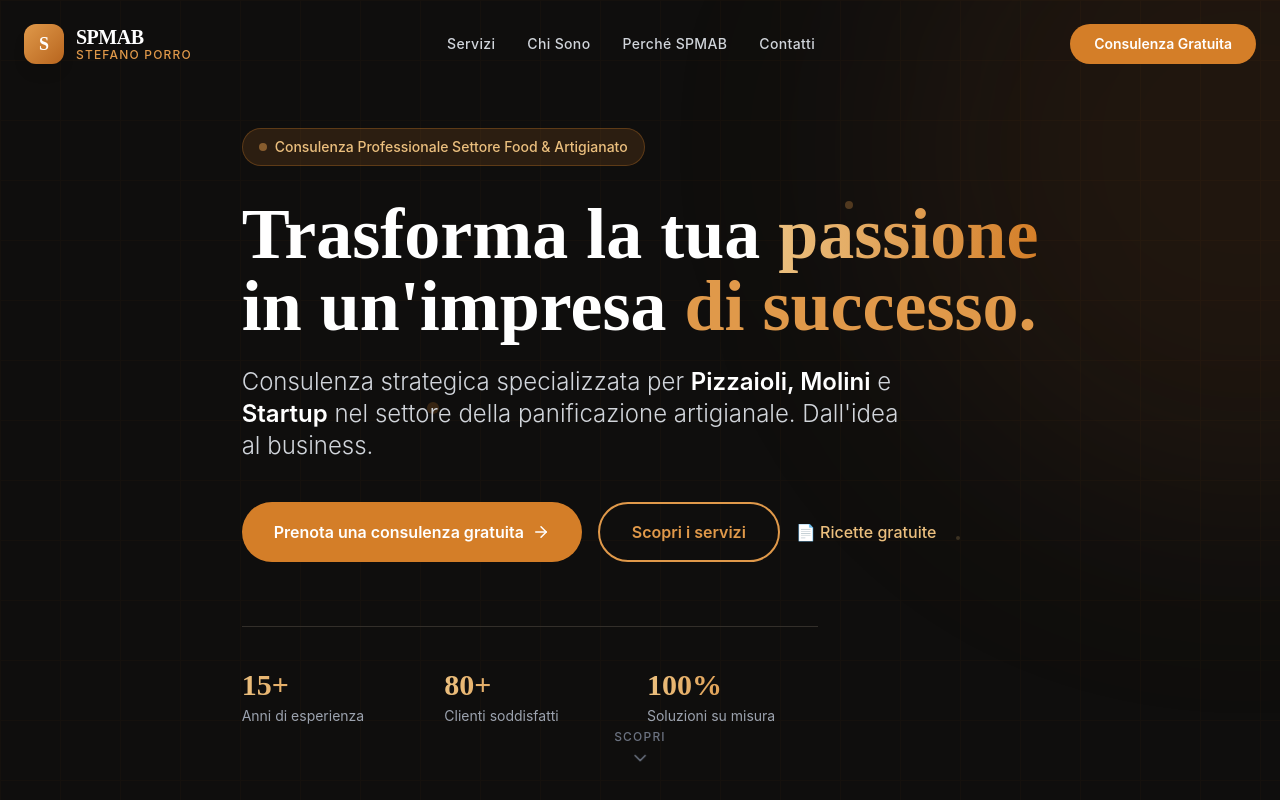
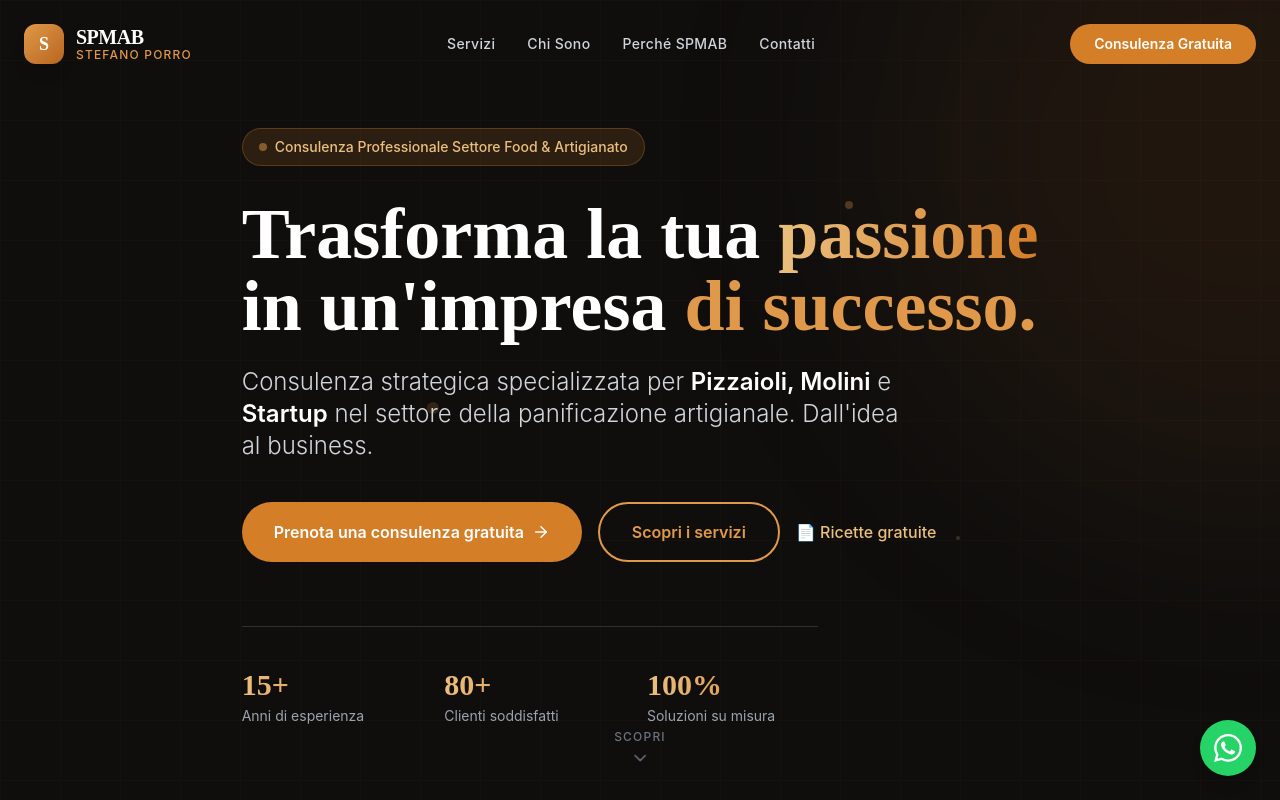
Before and after one commit to stefanoporro-sudo/spmab, a Next.js app: page / in a window 1280 px wide. Shown: the top 800 px of the page. Built offline with nearby package versions, Linux system fonts and the light colour scheme.

Commit message:
Aggiunge pulsante WhatsApp fisso

```diff
--- a/app/layout.tsx
+++ b/app/layout.tsx
@@ -1,6 +1,7 @@
 import type { Metadata } from "next";
 import "./globals.css";
 import Script from "next/script";
+import WhatsAppButton from "@/components/WhatsAppButton";
 
 const siteUrl = "https://www.consulenzapizzaiolo.it";
 
@@ -127,6 +128,7 @@
     <html lang="it" className="noise">
       <body>
         {children}
+        <WhatsAppButton />
         <Script
           id="json-ld"
           type="application/ld+json"
--- /dev/null
+++ b/components/WhatsAppButton.tsx
@@ -0,0 +1,35 @@
+"use client";
+
+export default function WhatsAppButton() {
+  const phone = "393933602014";
+  const message = encodeURIComponent(
+    "Ciao Stefano, ho visitato il tuo sito e vorrei informazioni sulla consulenza."
+  );
+
+  return (
+    <a
+      href={`https://wa.me/${phone}?text=${message}`}
+      target="_blank"
+      rel="noopener noreferrer"
+      aria-label="Contattaci su WhatsApp"
+      className="fixed bottom-6 right-6 z-50 flex items-center gap-3 group"
+    >
+      {/* Tooltip */}
+      <span className="opacity-0 group-hover:opacity-100 transition-all duration-300 bg-white text-gray-800 text-sm font-medium px-4 py-2 rounded-full shadow-lg whitespace-nowrap translate-x-2 group-hover:translate-x-0">
+        Scrivimi su WhatsApp
+      </span>
+
+      {/* Button */}
+      <div className="w-14 h-14 bg-[#25D366] hover:bg-[#20BA5A] rounded-full flex items-center justify-center shadow-lg hover:shadow-xl transition-all duration-300 hover:scale-110">
+        <svg
+          xmlns="http://www.w3.org/2000/svg"
+          viewBox="0 0 24 24"
+          fill="white"
+          className="w-7 h-7"
+        >
+          <path d="M17.472 14.382c-.297-.149-1.758-.867-2.03-.967-.273-.099-.471-.148-.67.15-.197.297-.767.966-.94 1.164-.173.199-.347.223-.644.075-.297-.15-1.255-.463-2.39-1.475-.883-.788-1.48-1.761-1.653-2.059-.173-.297-.018-.458.13-.606.134-.133.298-.347.446-.52.149-.174.198-.298.298-.497.099-.198.05-.371-.025-.52-.075-.149-.669-1.612-.916-2.207-.242-.579-.487-.5-.669-.51-.173-.008-.371-.01-.57-.01-.198 0-.52.074-.792.372-.272.297-1.04 1.016-1.04 2.479 0 1.462 1.065 2.875 1.213 3.074.149.198 2.096 3.2 5.077 4.487.709.306 1.262.489 1.694.625.712.227 1.36.195 1.871.118.571-.085 1.758-.719 2.006-1.413.248-.694.248-1.289.173-1.413-.074-.124-.272-.198-.57-.347m-5.421 7.403h-.004a9.87 9.87 0 01-5.031-1.378l-.361-.214-3.741.982.998-3.648-.235-.374a9.86 9.86 0 01-1.51-5.26c.001-5.45 4.436-9.884 9.888-9.884 2.64 0 5.122 1.03 6.988 2.898a9.825 9.825 0 012.893 6.994c-.003 5.45-4.437 9.884-9.885 9.884m8.413-18.297A11.815 11.815 0 0012.05 0C5.495 0 .16 5.335.157 11.892c0 2.096.547 4.142 1.588 5.945L.057 24l6.305-1.654a11.882 11.882 0 005.683 1.448h.005c6.554 0 11.89-5.335 11.893-11.893a11.821 11.821 0 00-3.48-8.413z" />
+        </svg>
+      </div>
+    </a>
+  );
+}
```
